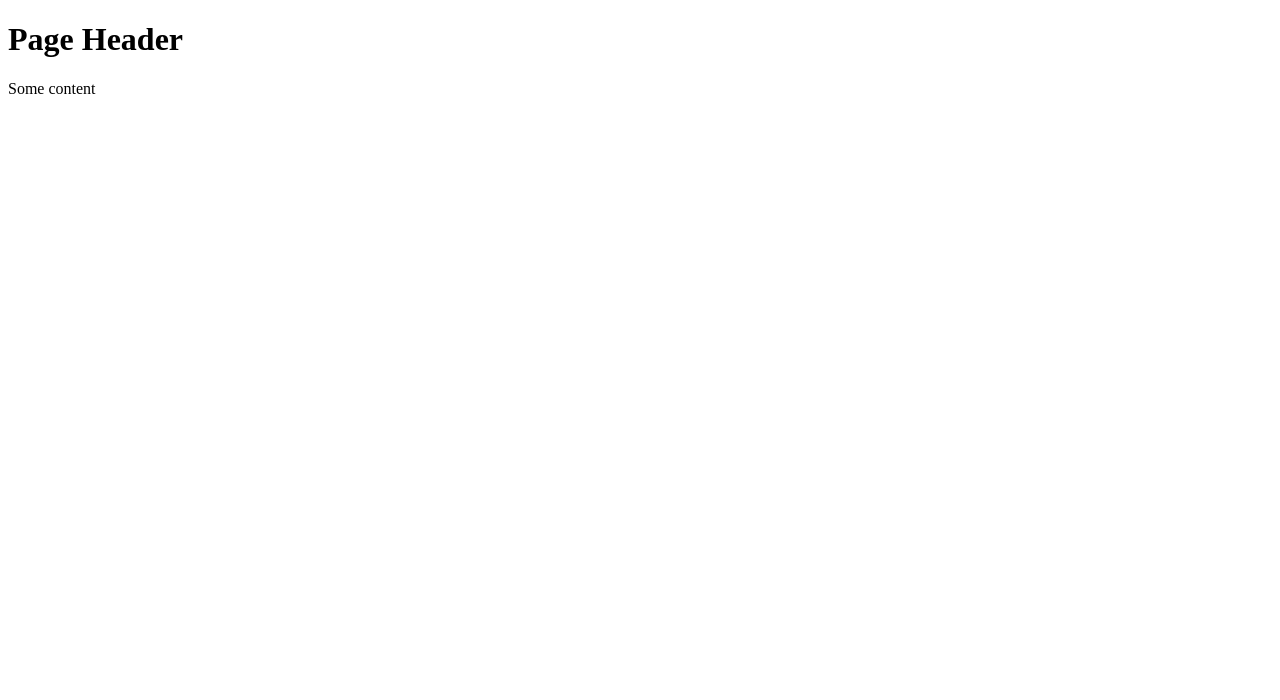
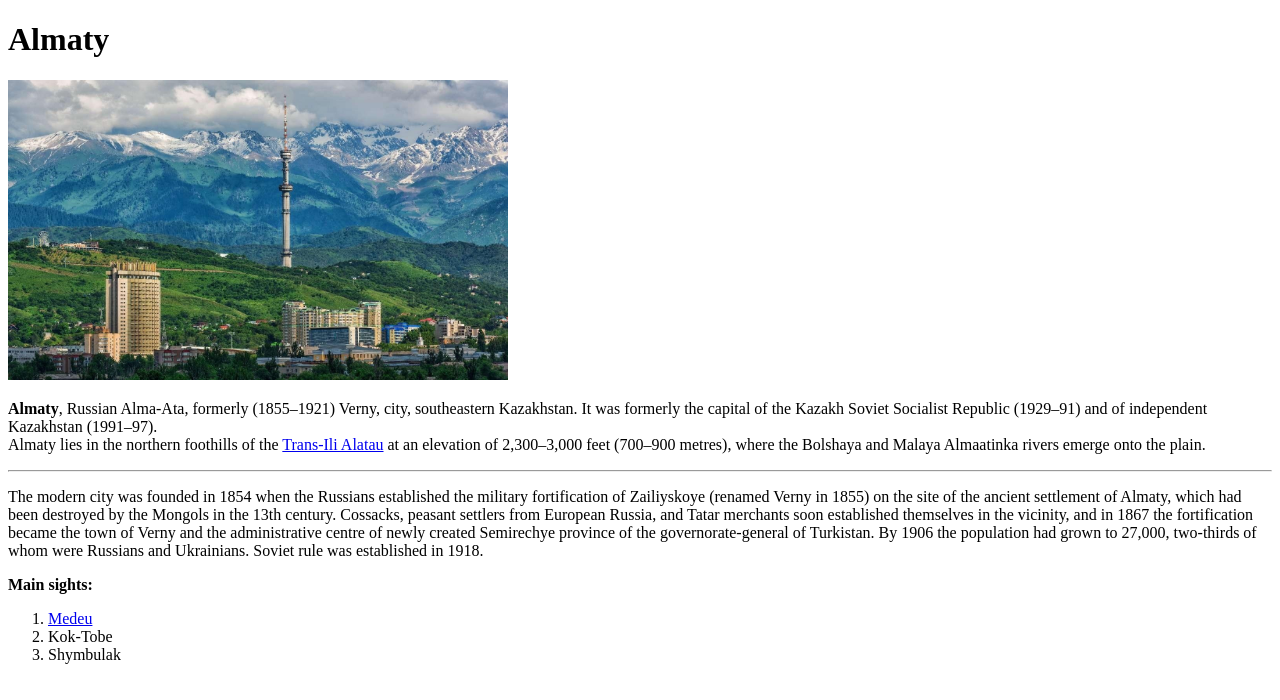
Before and after one commit to aidanabaltabekova/aidanabaltabekova.githib.io, a plain HTML site: page index.html in a window 1280 px wide. Drawn offline with Linux system fonts and the light colour scheme.

Commit message:
Commit message

```diff
--- a/index.html
+++ b/index.html
@@ -5,7 +5,18 @@
 <title>My Hometown</title>
 </head>
 <body>
-<h1>Page Header</h1>
-<p>Some content</p>
+<h1>Almaty</h1>
+<img src="almaty.jpg" alt="Almaty" width="500" height="300">
+<p> <b>Almaty</b>, Russian Alma-Ata, formerly (1855–1921) Verny, city, southeastern Kazakhstan. It was formerly the capital of the Kazakh Soviet Socialist Republic (1929–91) and of independent Kazakhstan (1991–97).
+	<br>Almaty lies in the northern foothills of the <a href="https://www.britannica.com/place/Tien-Shan">Trans-Ili Alatau</a> at an elevation of 2,300–3,000 feet (700–900 metres), where the Bolshaya and Malaya Almaatinka rivers emerge onto the plain.<br>
+</p>
+<hr>
+<p>The modern city was founded in 1854 when the Russians established the military fortification of Zailiyskoye (renamed Verny in 1855) on the site of the ancient settlement of Almaty, which had been destroyed by the Mongols in the 13th century. Cossacks, peasant settlers from European Russia, and Tatar merchants soon established themselves in the vicinity, and in 1867 the fortification became the town of Verny and the administrative centre of newly created Semirechye province of the governorate-general of Turkistan. By 1906 the population had grown to 27,000, two-thirds of whom were Russians and Ukrainians. Soviet rule was established in 1918.<p>
+<p> <b> Main sights: </b> <p>
+	<ol>
+		<li> <a href="other_page.html">Medeu</a> </li>
+			<li> Kok-Tobe </li>
+				<li> Shymbulak </li>
+	</ol>
 </body>
 </html>
```
